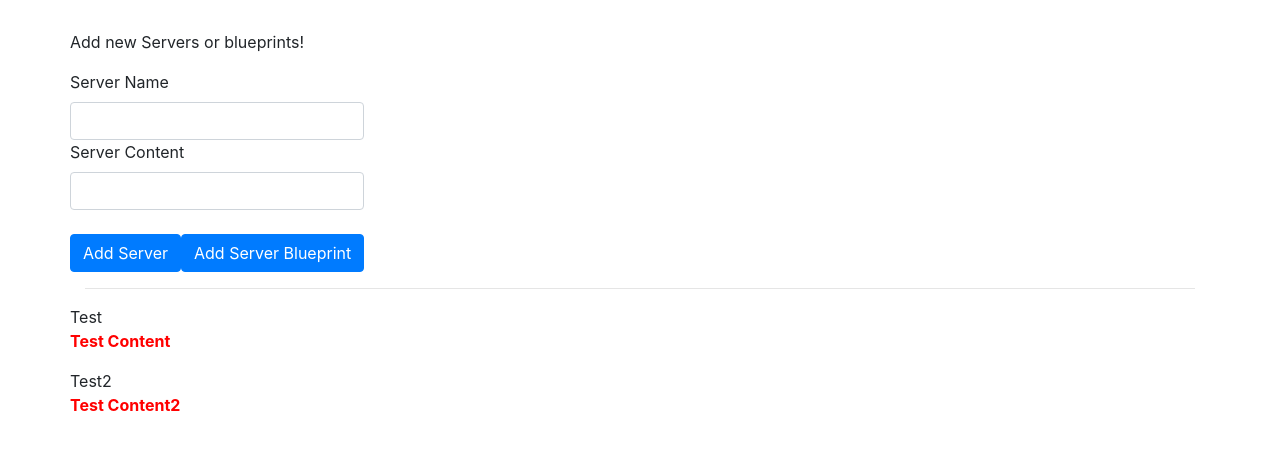
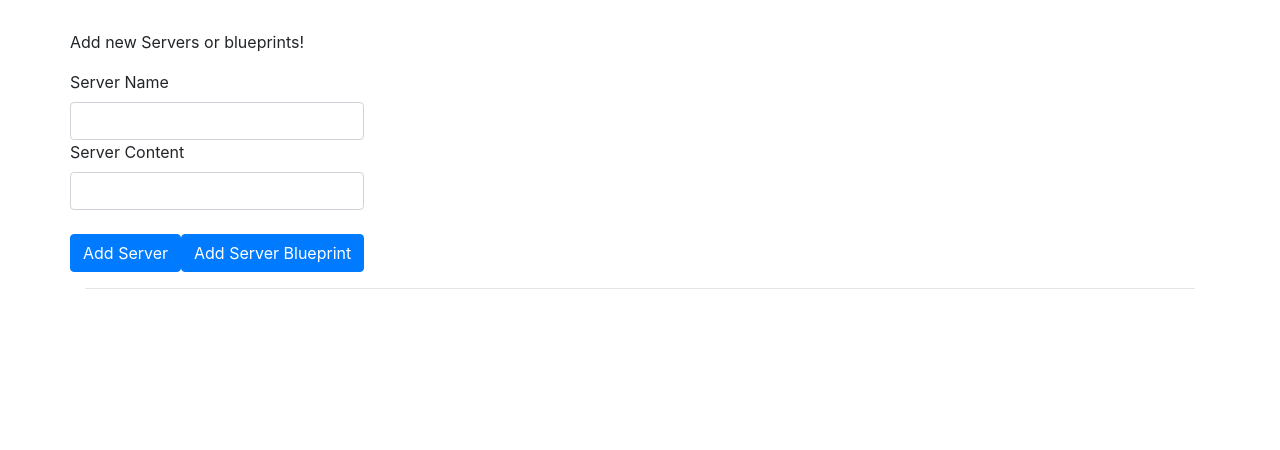
Before and after one commit to moshiurse/angular-practice, an Angular app: page / in a window 1280 px wide. Shown: the top 450 px of the page. Built offline with nearby package versions, Linux system fonts and the light colour scheme.

Commit message:
Custom event binding through child to parent component & alias

```diff
--- a/src/app/app.component.html
+++ b/src/app/app.component.html
@@ -1,5 +1,8 @@
 <div class="container">
-    <app-cockpit></app-cockpit>
+    <app-cockpit
+        (serverCreated)="onServerAdded($event)"
+        (bpCreated)="onBlueprintAdded($event)">
+    </app-cockpit>
     <hr>
     <div class="row">
       <div class="col-xs-12">
--- a/src/app/app.component.ts
+++ b/src/app/app.component.ts
@@ -6,9 +6,22 @@ import { Component } from '@angular/core';
   styleUrls: ['./app.component.css']
 })
 export class AppComponent {
-  serverElements = [
-    {type: 'server', name: 'Test', content: 'Test Content'},
-    {type: 'server', name: 'Test2', content: 'Test Content2'}
-  ];
+  serverElements = [];
+
+  onServerAdded(serverData: {serverName: string, serverContent: string}) {
+    this.serverElements.push({
+      type: 'server',
+      name: serverData.serverName,
+      content: serverData.serverContent
+    });
+  }
+
+  onBlueprintAdded(bluePrintData: {serverName: string, serverContent: string}) {
+    this.serverElements.push({
+      type: 'blueprint',
+      name: bluePrintData.serverName,
+      content: bluePrintData.serverContent
+    });
+  }
 
 }
--- a/src/app/cockpit/cockpit.component.ts
+++ b/src/app/cockpit/cockpit.component.ts
@@ -1,4 +1,4 @@
-import { Component, OnInit } from '@angular/core';
+import { Component, OnInit, EventEmitter, Output } from '@angular/core';
 
 @Component({
   selector: 'app-cockpit',
@@ -6,6 +6,9 @@ import { Component, OnInit } from '@angular/core';
   styleUrls: ['./cockpit.component.css']
 })
 export class CockpitComponent implements OnInit {
+
+  @Output() serverCreated = new EventEmitter<{serverName: string, serverContent: string}>();
+  @Output('bpCreated') bluePrintCreated = new EventEmitter<{serverName: string, serverContent: string}>();
 
   newServerName = '';
   newServerContent = '';
@@ -16,19 +19,17 @@ export class CockpitComponent implements OnInit {
   }
 
   onAddServer() {
-    // this.serverElements.push({
-    //   type: 'server',
-    //   name: this.newServerName,
-    //   content: this.newServerContent
-    // });
+    this.serverCreated.emit({
+      serverName: this.newServerName,
+      serverContent: this.newServerContent
+    });
   }
 
   onAddBlueprint() {
-    // this.serverElements.push({
-    //   type: 'blueprint',
-    //   name: this.newServerName,
-    //   content: this.newServerContent
-    // });
+    this.bluePrintCreated.emit({
+      serverName: this.newServerName,
+      serverContent: this.newServerContent
+    });
   }
 
 }
--- a/src/app/server-element/server-element.component.html
+++ b/src/app/server-element/server-element.component.html
@@ -1,7 +1,7 @@
 <div
-    class="panel panel-default">
-    <div class="panel-heading">{{ element.name }}</div>
-    <div class="panel-body">
+    class="card" style="width: 400px">
+    <div class="card-header">{{ element.name }}</div>
+    <div class="card-body">
     <p>
         <strong *ngIf="element.type === 'server'" style="color: red">{{ element.content }}</strong>
         <em *ngIf="element.type === 'blueprint'">{{ element.content }}</em>
--- a/src/app/server-element/server-element.component.ts
+++ b/src/app/server-element/server-element.component.ts
@@ -6,6 +6,7 @@ import { Component, OnInit, Input } from '@angular/core';
   styleUrls: ['./server-element.component.css']
 })
 export class ServerElementComponent implements OnInit {
+  // element: {type: string, name: string, content: string}
   @Input('srvElement') element: {type: string, name: string, content: string}
 
   constructor() { }
```
